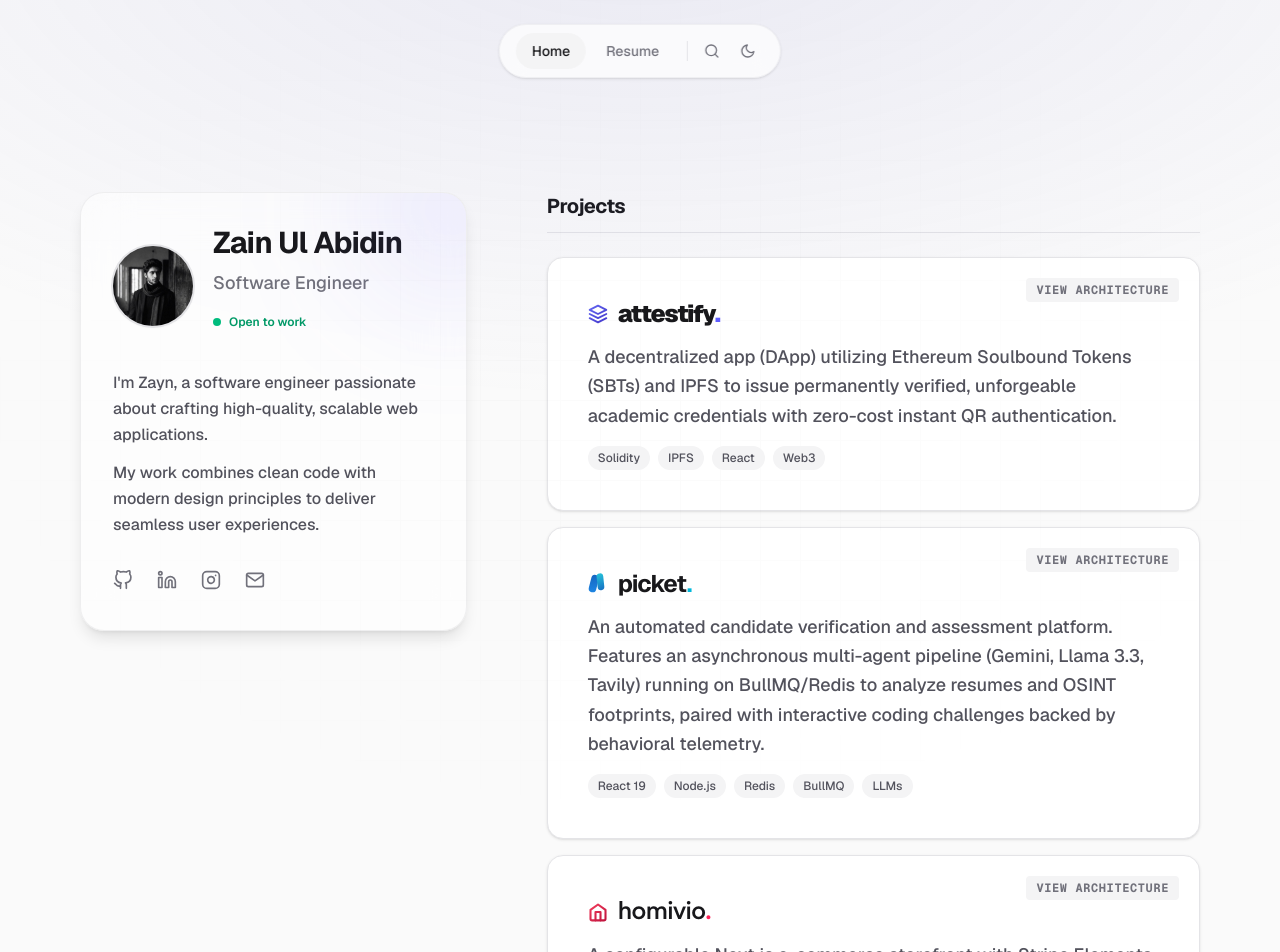
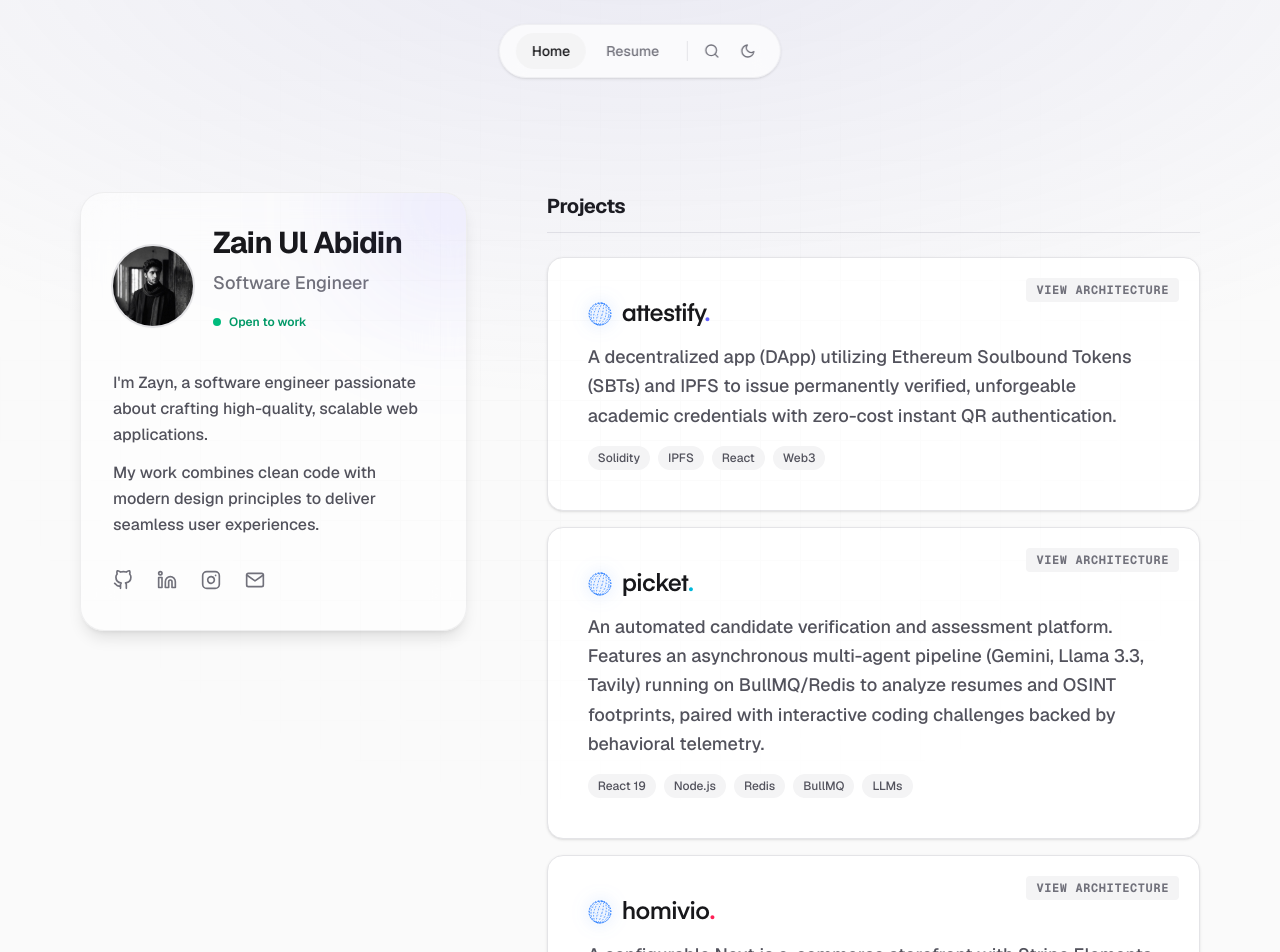
Before and after one commit to guesswhozayn/portfolio, a React (Vite) app: page / in a window 1280 px wide. Shown: the top 952 px of the page. Built offline with nearby package versions, Linux system fonts and the light colour scheme.

Commit message:
updated http links and added animations for project logos

```diff
--- a/src/components/Projects.jsx
+++ b/src/components/Projects.jsx
@@ -107,6 +107,142 @@ function ProjectArchitecture({ projectName }) {
   return null;
 }
 
+function SpinningGlobe() {
+  return (
+    <div className="relative w-6 h-6 shrink-0 flex items-center justify-center">
+      <svg
+        width="24"
+        height="24"
+        viewBox="0 0 48 48"
+        fill="none"
+        xmlns="http://www.w3.org/2000/svg"
+        className="text-blue-500 dark:text-blue-400 drop-shadow-[0_0_8px_rgba(59,130,246,0.6)]"
+      >
+        <g transform="rotate(15 24 24)">
+          {/* Outer circle (slowly rotating) */}
+          <motion.circle
+            cx="24"
+            cy="24"
+            r="22"
+            stroke="currentColor"
+            strokeWidth="1.75"
+            strokeDasharray="3 3"
+            animate={{ rotate: 360 }}
+            transition={{ duration: 15, repeat: Infinity, ease: "linear" }}
+          />
+
+          {/* Equator & Latitude lines */}
+          <ellipse
+            cx="24"
+            cy="24"
+            rx="22"
+            ry="6"
+            stroke="currentColor"
+            strokeWidth="1.25"
+            strokeDasharray="2 3"
+            opacity="0.4"
+          />
+          <ellipse
+            cx="24"
+            cy="24"
+            rx="19"
+            ry="14"
+            stroke="currentColor"
+            strokeWidth="1"
+            strokeDasharray="2 3"
+            opacity="0.25"
+          />
+
+          {/* Rotating Longitude Ellipses */}
+          <motion.ellipse
+            cx="24"
+            cy="24"
+            ry="22"
+            stroke="currentColor"
+            strokeWidth="1.5"
+            strokeDasharray="3 3"
+            animate={{
+              rx: [22, 0, 22],
+            }}
+            transition={{
+              duration: 3,
+              repeat: Infinity,
+              ease: "easeInOut",
+            }}
+          />
+
+          <motion.ellipse
+            cx="24"
+            cy="24"
+            ry="22"
+            stroke="currentColor"
+            strokeWidth="1.5"
+            strokeDasharray="3 3"
+            animate={{
+              rx: [0, 22, 0],
+            }}
+            transition={{
+              duration: 3,
+              repeat: Infinity,
+              ease: "easeInOut",
+            }}
+          />
+
+          <motion.ellipse
+            cx="24"
+            cy="24"
+            ry="22"
+            stroke="currentColor"
+            strokeWidth="1.5"
+            strokeDasharray="3 3"
+            animate={{
+              rx: [11, 22, 11],
+            }}
+            transition={{
+              duration: 3,
+              repeat: Infinity,
+              ease: "easeInOut",
+              delay: 0.75,
+            }}
+          />
+
+          <motion.ellipse
+            cx="24"
+            cy="24"
+            ry="22"
+            stroke="currentColor"
+            strokeWidth="1.5"
+            strokeDasharray="3 3"
+            animate={{
+              rx: [11, 22, 11],
+            }}
+            transition={{
+              duration: 3,
+              repeat: Infinity,
+              ease: "easeInOut",
+              delay: 2.25,
+            }}
+          />
+        </g>
+      </svg>
+    </div>
+  );
+}
+
+function ProjectName({ name, className = "" }) {
+  const dotColor =
+    name === "Attestify" ? "text-indigo-500" :
+    name === "Picket" ? "text-cyan-500" :
+    name === "Homivio" ? "text-rose-500" :
+    "text-blue-500";
+
+  return (
+    <span className={`font-eina-semibold tracking-tight lowercase ${className}`}>
+      {name}<span className={dotColor}>.</span>
+    </span>
+  );
+}
+
 export default function Projects() {
   const [selectedProject, setSelectedProject] = useState(null);
 
@@ -196,132 +332,8 @@ export default function Projects() {
               </span>
 
               <h3 className="text-2xl font-semibold text-zinc-900 dark:text-white pr-28 flex items-center gap-2.5">
-                {project.name === "Attestify" ? (
-                  <>
-                    <svg
-                      width="20"
-                      height="24"
-                      viewBox="0 0 24 24"
-                      fill="none"
-                      xmlns="http://www.w3.org/2000/svg"
-                      aria-label="Attestify logo"
-                      className="shrink-0"
-                    >
-                      <defs>
-                        <linearGradient id="at-g-front" x1="2" y1="2" x2="22" y2="22" gradientUnits="userSpaceOnUse">
-                          <stop offset="0%" stopColor="#6366F1" />
-                          <stop offset="100%" stopColor="#4338CA" />
-                        </linearGradient>
-                      </defs>
-                      <path
-                        d="M12 2L2 7l10 5 10-5-10-5z"
-                        stroke="url(#at-g-front)"
-                        strokeWidth="2.2"
-                        strokeLinecap="round"
-                        strokeLinejoin="round"
-                      />
-                      <path
-                        d="M2 17l10 5 10-5"
-                        stroke="url(#at-g-front)"
-                        strokeWidth="2.2"
-                        strokeLinecap="round"
-                        strokeLinejoin="round"
-                      />
-                      <path
-                        d="M2 12l10 5 10-5"
-                        stroke="url(#at-g-front)"
-                        strokeWidth="2.2"
-                        strokeLinecap="round"
-                        strokeLinejoin="round"
-                      />
-                    </svg>
-                    <span className="font-sans font-black tracking-[-0.05em] lowercase">
-                      attestify<span className="text-indigo-500">.</span>
-                    </span>
-                  </>
-                ) : project.name === "Picket" ? (
-                  <>
-                    <svg
-                      width="20"
-                      height="24"
-                      viewBox="0 0 44 54"
-                      fill="none"
-                      xmlns="http://www.w3.org/2000/svg"
-                      aria-label="Picket logo"
-                      className="shrink-0"
-                    >
-                      <defs>
-                        <linearGradient id="pk-g-back" x1="6" y1="6" x2="20" y2="48" gradientUnits="userSpaceOnUse">
-                          <stop offset="0%" stopColor="#1565C0" />
-                          <stop offset="100%" stopColor="#1E88E5" />
-                        </linearGradient>
-                        <linearGradient id="pk-g-front" x1="22" y1="2" x2="34" y2="46" gradientUnits="userSpaceOnUse">
-                          <stop offset="0%" stopColor="#26C6DA" />
-                          <stop offset="100%" stopColor="#1565C0" />
-                        </linearGradient>
-                      </defs>
-                      <rect
-                        x="4"
-                        y="6"
-                        width="17"
-                        height="40"
-                        rx="8.5"
-                        fill="url(#pk-g-back)"
-                        transform="rotate(14 12.5 26)"
-                      />
-                      <rect
-                        x="20"
-                        y="3"
-                        width="15"
-                        height="38"
-                        rx="7.5"
-                        fill="url(#pk-g-front)"
-                        transform="rotate(-6 27.5 22)"
-                      />
-                    </svg>
-                    <span className="font-sans font-bold tracking-tight lowercase" style={{ letterSpacing: "-0.04em" }}>
-                      picket<span className="text-cyan-500">.</span>
-                    </span>
-                  </>
-                ) : project.name === "Homivio" ? (
-                  <>
-                    <svg
-                      width="20"
-                      height="24"
-                      viewBox="0 0 24 24"
-                      fill="none"
-                      xmlns="http://www.w3.org/2000/svg"
-                      aria-label="Homivio logo"
-                      className="shrink-0"
-                    >
-                      <defs>
-                        <linearGradient id="hv-g-front" x1="2" y1="2" x2="22" y2="22" gradientUnits="userSpaceOnUse">
-                          <stop offset="0%" stopColor="#F43F5E" />
-                          <stop offset="100%" stopColor="#BE123C" />
-                        </linearGradient>
-                      </defs>
-                      <path
-                        d="M3 9.5L12 3l9 6.5V20a2 2 0 0 1-2 2H5a2 2 0 0 1-2-2V9.5z"
-                        stroke="url(#hv-g-front)"
-                        strokeWidth="2.5"
-                        strokeLinecap="round"
-                        strokeLinejoin="round"
-                      />
-                      <path
-                        d="M9 22V12h6v10"
-                        stroke="url(#hv-g-front)"
-                        strokeWidth="2.5"
-                        strokeLinecap="round"
-                        strokeLinejoin="round"
-                      />
-                    </svg>
-                    <span className="font-eina-semibold tracking-tight lowercase">
-                      homivio<span className="text-rose-500">.</span>
-                    </span>
-                  </>
-                ) : (
-                  project.name
-                )}
+                <SpinningGlobe />
+                <ProjectName name={project.name} />
               </h3>
 
               <p className="text-base sm:text-lg text-zinc-600 dark:text-zinc-400 leading-relaxed font-medium">
@@ -363,22 +375,8 @@ export default function Projects() {
             >
               <div className="p-6 border-b border-zinc-200 dark:border-zinc-800 flex items-center justify-between shrink-0">
                 <div className="flex items-center gap-2">
-                  <h3 className="text-xl font-bold text-zinc-900 dark:text-white">
-                    {selectedProject.name === "Picket" ? (
-                      <span className="font-sans font-bold tracking-tight lowercase text-lg" style={{ letterSpacing: "-0.04em" }}>
-                        picket<span className="text-cyan-500">.</span>
-                      </span>
-                    ) : selectedProject.name === "Attestify" ? (
-                      <span className="font-sans font-black tracking-[-0.05em] lowercase text-lg">
-                        attestify<span className="text-indigo-500">.</span>
-                      </span>
-                    ) : selectedProject.name === "Homivio" ? (
-                      <span className="font-eina-semibold tracking-tight lowercase text-lg">
-                        homivio<span className="text-rose-500">.</span>
-                      </span>
-                    ) : (
-                      selectedProject.name
-                    )}
+                  <h3 className="text-xl font-bold text-zinc-900 dark:text-white flex items-center">
+                    <ProjectName name={selectedProject.name} className="text-lg" />
                   </h3>
                   <span className="text-xs font-mono font-medium px-2 py-0.5 rounded bg-zinc-100 dark:bg-zinc-800 text-zinc-500 dark:text-zinc-400">
                     System Architecture
```
